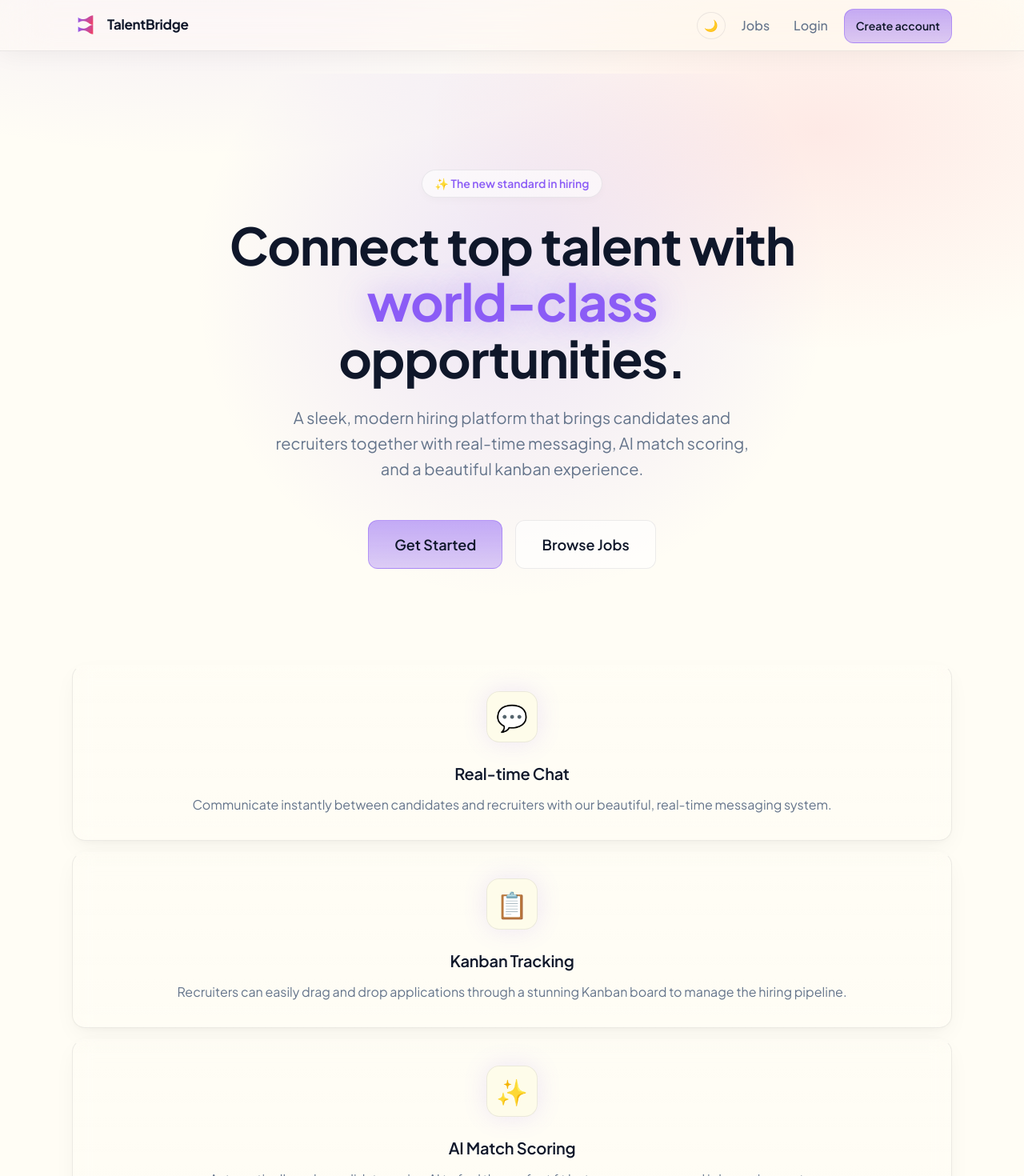
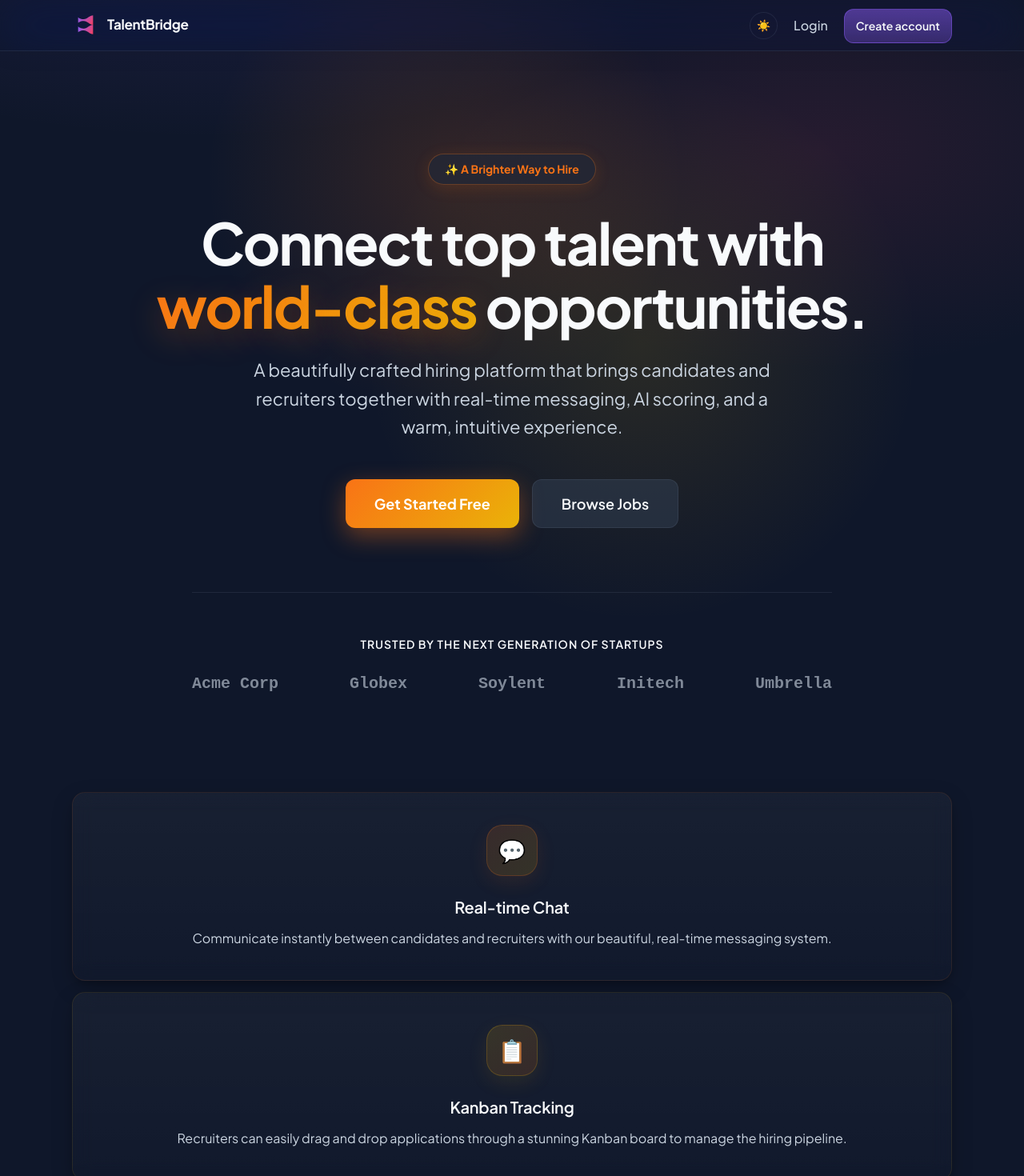
Before and after one commit to devanshibhatt23/TalentBridge, a React (Vite) app in the folder client/: page / in a window 1280 px wide. Shown: the top 1470 px of the page at 80% size. Built offline with nearby package versions, Linux system fonts and the light colour scheme.

Commit message:
feat: enhance Landing page with background orbs, improved layout, and updated UI elements

```diff
--- a/client/src/components/Navbar.jsx
+++ b/client/src/components/Navbar.jsx
@@ -101,9 +101,6 @@ export function Navbar() {
               >
                 {theme === 'light' ? '🌙' : '☀️'}
               </button>
-              <NavLink className="navlink" to="/jobs">
-                Jobs
-              </NavLink>
               <NavLink className="navlink" to="/login">
                 Login
               </NavLink>
--- a/client/src/context/ThemeContext.jsx
+++ b/client/src/context/ThemeContext.jsx
@@ -2,13 +2,30 @@ import { createContext, useContext, useEffect, useState } from 'react'
 
 const ThemeContext = createContext()
 
+// Apply the stored/default theme synchronously on module load so the
+// initial paint uses the correct theme and avoids a flash of the wrong theme.
+const _initialTheme = (() => {
+  try {
+    return localStorage.getItem('talentbridge-theme') || 'dark'
+  } catch (e) {
+    return 'dark'
+  }
+})()
+
+if (typeof document !== 'undefined') {
+  if (_initialTheme === 'light') document.documentElement.setAttribute('data-theme', 'light')
+  else document.documentElement.removeAttribute('data-theme')
+}
+
 export function ThemeProvider({ children }) {
-  const [theme, setTheme] = useState(() => {
-    return localStorage.getItem('talentbridge-theme') || 'light'
-  })
+  const [theme, setTheme] = useState(_initialTheme)
 
   useEffect(() => {
-    localStorage.setItem('talentbridge-theme', theme)
+    try {
+      localStorage.setItem('talentbridge-theme', theme)
+    } catch (e) {
+      // ignore
+    }
     if (theme === 'light') {
       document.documentElement.setAttribute('data-theme', 'light')
     } else {
@@ -17,7 +34,7 @@ export function ThemeProvider({ children }) {
   }, [theme])
 
   const toggleTheme = () => {
-    setTheme(prev => prev === 'dark' ? 'light' : 'dark')
+    setTheme((prev) => (prev === 'dark' ? 'light' : 'dark'))
   }
 
   return (
--- a/client/src/index.css
+++ b/client/src/index.css
@@ -27,6 +27,11 @@
   --warning-dim: rgba(245, 158, 11, 0.12);
   --danger: #ef4444;
   --danger-dim: rgba(239, 68, 68, 0.10);
+  /* Success / green */
+  --success-dark: #6ee7b7;
+  /* Emerald */
+  --success-light: rgba(16, 185, 129, 0.12);
+  --success-dim: rgba(16, 185, 129, 0.08);
 
   --shadow: 0 10px 30px -5px rgba(0, 0, 0, 0.3), 0 4px 10px -2px rgba(0, 0, 0, 0.2);
   --shadow-sm: 0 4px 12px -2px rgba(0, 0, 0, 0.2);
@@ -62,6 +67,11 @@
   --shadow: 0 10px 30px -5px rgba(0, 0, 0, 0.05), 0 4px 10px -2px rgba(0, 0, 0, 0.03);
   --shadow-sm: 0 4px 12px -2px rgba(0, 0, 0, 0.03);
   --shadow-glow: 0 0 30px rgba(139, 92, 246, 0.15);
+  /* Stronger green for light theme (clearer in bright backgrounds) */
+  --success-dark: #10b981;
+  /* Emerald-500 */
+  --success-light: rgba(16, 185, 129, 0.15);
+  --success-dim: rgba(16, 185, 129, 0.06);
 
   color-scheme: light;
 }
@@ -94,7 +104,12 @@ body {
 }
 
 /* Base transition for themable properties */
-.card, .btn, .input, .nav, .modal-content, article {
+.card,
+.btn,
+.input,
+.nav,
+.modal-content,
+article {
   transition: background-color 0.3s ease, border-color 0.3s ease, box-shadow 0.3s ease, color 0.3s ease;
 }
 
@@ -787,6 +802,7 @@ select.input {
   display: flex;
   gap: 8px;
   flex-wrap: wrap;
+  align-items: center;
 }
 
 .page__footer {
@@ -923,8 +939,7 @@ select.input {
   white-space: nowrap;
 }
 
-.status--applied,
-.status--open {
+.status--applied {
   background: rgba(139, 92, 246, 0.15);
   border-color: rgba(139, 92, 246, 0.40);
   color: #c4b5fd;
@@ -938,10 +953,11 @@ select.input {
 }
 
 .status--offered,
-.status--hired {
-  background: rgba(16, 185, 129, 0.15);
+.status--hired,
+.status--open {
+  background: var(--success-light);
   border-color: rgba(16, 185, 129, 0.40);
-  color: #6ee7b7;
+  color: var(--success-dark);
 }
 
 .status--rejected,
@@ -970,9 +986,9 @@ select.input {
 }
 
 .alert--success {
-  border: 1px solid rgba(63, 185, 80, 0.35);
-  background: rgba(63, 185, 80, 0.08);
-  color: #7ee787;
+  border: 1px solid rgba(16, 185, 129, 0.35);
+  background: var(--success-dim);
+  color: var(--success-dark);
 }
 
 /* ============================================
--- a/client/src/pages/Landing.jsx
+++ b/client/src/pages/Landing.jsx
@@ -12,7 +12,30 @@ export function Landing() {
   }
 
   return (
-    <div className="landing-page" style={{ paddingBottom: '80px' }}>
+    <div className="landing-page" style={{ paddingBottom: '100px', overflow: 'hidden' }}>
+
+      {/* Background Orbs */}
+      <div style={{
+        position: 'absolute',
+        top: '-10%',
+        left: '20%',
+        width: '600px',
+        height: '600px',
+        background: 'radial-gradient(circle, rgba(249, 115, 22, 0.15) 0%, rgba(249, 115, 22, 0) 70%)',
+        zIndex: -1,
+        pointerEvents: 'none'
+      }} />
+      <div style={{
+        position: 'absolute',
+        top: '10%',
+        right: '10%',
+        width: '700px',
+        height: '700px',
+        background: 'radial-gradient(circle, rgba(234, 179, 8, 0.12) 0%, rgba(234, 179, 8, 0) 70%)',
+        zIndex: -1,
+        pointerEvents: 'none'
+      }} />
+
       {/* Hero Section */}
       <section
         className="hero"
@@ -21,81 +44,161 @@ export function Landing() {
           flexDirection: 'column',
           alignItems: 'center',
           textAlign: 'center',
-          padding: '120px 20px 80px',
-          position: 'relative',
-          overflow: 'hidden'
+          padding: '100px 20px 60px',
+          position: 'relative'
         }}
       >
-        <div
-          style={{
-            position: 'absolute',
-            top: '-20%',
-            left: '50%',
-            transform: 'translateX(-50%)',
-            width: '800px',
-            height: '800px',
-            background: 'radial-gradient(circle, rgba(139,92,246,0.15) 0%, rgba(3,7,18,0) 70%)',
-            zIndex: -1,
-            pointerEvents: 'none'
-          }}
-        />
-
         <div style={{
           display: 'inline-flex',
           alignItems: 'center',
           gap: '8px',
-          padding: '6px 16px',
+          padding: '8px 20px',
           background: 'var(--panel)',
-          border: '1px solid var(--border)',
+          border: '1px solid rgba(249, 115, 22, 0.3)',
           borderRadius: '999px',
-          color: 'var(--primary)',
+          color: '#f97316',
           fontSize: '14px',
-          fontWeight: 600,
-          marginBottom: '24px',
-          boxShadow: 'var(--shadow-sm)'
+          fontWeight: 700,
+          marginBottom: '32px',
+          boxShadow: '0 4px 20px rgba(249, 115, 22, 0.15)',
+          backdropFilter: 'blur(12px)'
         }}>
-          ✨ The new standard in hiring
+          ✨ A Brighter Way to Hire
         </div>
 
-        <h1 className="h1" style={{ fontSize: '64px', maxWidth: '800px', margin: '0 0 24px 0', lineHeight: 1.1, letterSpacing: '-0.02em' }}>
-          Connect top talent with <span style={{ color: 'var(--primary)', textShadow: '0 0 40px rgba(139,92,246,0.4)' }}>world-class</span> opportunities.
+        <h1 className="h1" style={{
+          fontSize: 'clamp(48px, 6vw, 72px)',
+          maxWidth: '900px',
+          margin: '0 0 24px 0',
+          lineHeight: 1.1,
+          letterSpacing: '-0.03em',
+          position: 'relative',
+          zIndex: 1
+        }}>
+          Connect top talent with <br/>
+          <span style={{
+            background: 'linear-gradient(135deg, #f97316 0%, #eab308 100%)',
+            WebkitBackgroundClip: 'text',
+            WebkitTextFillColor: 'transparent',
+            textShadow: '0 10px 40px rgba(249, 115, 22, 0.3)'
+          }}>
+            world-class
+          </span> opportunities.
         </h1>
 
-        <p className="muted" style={{ fontSize: '20px', maxWidth: '600px', margin: '0 0 48px 0', lineHeight: 1.6 }}>
-          A sleek, modern hiring platform that brings candidates and recruiters together with real-time messaging, AI match scoring, and a beautiful kanban experience.
+        <p className="muted" style={{
+          fontSize: 'clamp(18px, 2vw, 22px)',
+          maxWidth: '650px',
+          margin: '0 0 48px 0',
+          lineHeight: 1.6
+        }}>
+          A beautifully crafted hiring platform that brings candidates and recruiters together with real-time messaging, AI scoring, and a warm, intuitive experience.
         </p>
 
-        <div style={{ display: 'flex', gap: '16px', flexWrap: 'wrap', justifyContent: 'center' }}>
-          <Link to="/register" className="btn btn--primary" style={{ padding: '16px 32px', fontSize: '18px', borderRadius: '12px' }}>
-            Get Started
+        <div style={{ display: 'flex', gap: '16px', flexWrap: 'wrap', justifyContent: 'center', position: 'relative', zIndex: 2 }}>
+          <Link to="/register" className="btn" style={{
+            padding: '16px 36px',
+            fontSize: '18px',
+            borderRadius: '12px',
+            background: 'linear-gradient(135deg, #f97316 0%, #eab308 100%)',
+            color: '#fff',
+            border: 'none',
+            boxShadow: '0 10px 30px rgba(249, 115, 22, 0.4)',
+            fontWeight: 700
+          }}>
+            Get Started Free
           </Link>
-          <Link to="/jobs" className="btn btn--ghost" style={{ padding: '16px 32px', fontSize: '18px', borderRadius: '12px', background: 'var(--panel)', border: '1px solid var(--border)' }}>
+          <Link to="/jobs" className="btn btn--ghost" style={{
+            padding: '16px 36px',
+            fontSize: '18px',
+            borderRadius: '12px',
+            background: 'var(--panel-strong)',
+            border: '1px solid var(--border)',
+            fontWeight: 600
+          }}>
             Browse Jobs
           </Link>
+        </div>
+
+        {/* Trusted By Banner */}
+        <div style={{ marginTop: '80px', paddingTop: '40px', borderTop: '1px solid var(--border)', width: '100%', maxWidth: '800px' }}>
+          <p className="faint" style={{ fontSize: '14px', fontWeight: 600, textTransform: 'uppercase', letterSpacing: '1px', marginBottom: '24px' }}>
+            Trusted by the next generation of startups
+          </p>
+          <div style={{ display: 'flex', justifyContent: 'space-between', alignItems: 'center', opacity: 0.6, flexWrap: 'wrap', gap: '32px' }}>
+            {['Acme Corp', 'Globex', 'Soylent', 'Initech', 'Umbrella'].map(company => (
+              <span key={company} style={{ fontSize: '20px', fontWeight: 800, fontFamily: 'monospace', color: 'var(--muted)' }}>
+                {company}
+              </span>
+            ))}
+          </div>
         </div>
       </section>
 
       {/* Features Grid */}
-      <section className="container" style={{ marginTop: '40px' }}>
+      <section className="container" style={{ marginTop: '60px', position: 'relative', zIndex: 1 }}>
         <div className="grid grid--3">
-          <div className="card" style={{ padding: '32px', textAlign: 'center', display: 'flex', flexDirection: 'column', alignItems: 'center' }}>
-            <div style={{ width: '64px', height: '64px', borderRadius: '16px', background: 'var(--panel-strong)', display: 'flex', alignItems: 'center', justifyContent: 'center', fontSize: '32px', marginBottom: '24px', border: '1px solid var(--border)', boxShadow: 'var(--shadow-glow)' }}>
+          <div className="card" style={{
+            padding: '40px 32px',
+            textAlign: 'center',
+            display: 'flex',
+            flexDirection: 'column',
+            alignItems: 'center',
+            borderColor: 'rgba(249, 115, 22, 0.1)',
+            transition: 'transform 0.3s ease, box-shadow 0.3s ease'
+          }}>
+            <div style={{
+              width: '64px', height: '64px', borderRadius: '20px',
+              background: 'linear-gradient(135deg, rgba(249, 115, 22, 0.15), rgba(234, 179, 8, 0.15))',
+              border: '1px solid rgba(249, 115, 22, 0.2)',
+              color: '#f97316',
+              display: 'flex', alignItems: 'center', justifyContent: 'center', fontSize: '28px', marginBottom: '24px',
+              boxShadow: '0 8px 24px rgba(249, 115, 22, 0.1)'
+            }}>
               💬
             </div>
             <h3 className="h2" style={{ fontSize: '20px', marginBottom: '12px' }}>Real-time Chat</h3>
             <p className="muted" style={{ margin: 0 }}>Communicate instantly between candidates and recruiters with our beautiful, real-time messaging system.</p>
           </div>
 
-          <div className="card" style={{ padding: '32px', textAlign: 'center', display: 'flex', flexDirection: 'column', alignItems: 'center' }}>
-            <div style={{ width: '64px', height: '64px', borderRadius: '16px', background: 'var(--panel-strong)', display: 'flex', alignItems: 'center', justifyContent: 'center', fontSize: '32px', marginBottom: '24px', border: '1px solid var(--border)', boxShadow: 'var(--shadow-glow)' }}>
+          <div className="card" style={{
+            padding: '40px 32px',
+            textAlign: 'center',
+            display: 'flex',
+            flexDirection: 'column',
+            alignItems: 'center',
+            borderColor: 'rgba(234, 179, 8, 0.1)'
+          }}>
+            <div style={{
+              width: '64px', height: '64px', borderRadius: '20px',
+              background: 'linear-gradient(135deg, rgba(234, 179, 8, 0.15), rgba(249, 115, 22, 0.15))',
+              border: '1px solid rgba(234, 179, 8, 0.2)',
+              color: '#eab308',
+              display: 'flex', alignItems: 'center', justifyContent: 'center', fontSize: '28px', marginBottom: '24px',
+              boxShadow: '0 8px 24px rgba(234, 179, 8, 0.1)'
+            }}>
               📋
             </div>
             <h3 className="h2" style={{ fontSize: '20px', marginBottom: '12px' }}>Kanban Tracking</h3>
             <p className="muted" style={{ margin: 0 }}>Recruiters can easily drag and drop applications through a stunning Kanban board to manage the hiring pipeline.</p>
           </div>
 
-          <div className="card" style={{ padding: '32px', textAlign: 'center', display: 'flex', flexDirection: 'column', alignItems: 'center' }}>
-            <div style={{ width: '64px', height: '64px', borderRadius: '16px', background: 'var(--panel-strong)', display: 'flex', alignItems: 'center', justifyContent: 'center', fontSize: '32px', marginBottom: '24px', border: '1px solid var(--border)', boxShadow: 'var(--shadow-glow)' }}>
+          <div className="card" style={{
+            padding: '40px 32px',
+            textAlign: 'center',
+            display: 'flex',
+            flexDirection: 'column',
+            alignItems: 'center',
+            borderColor: 'rgba(249, 115, 22, 0.1)'
+          }}>
+            <div style={{
+              width: '64px', height: '64px', borderRadius: '20px',
+              background: 'linear-gradient(135deg, rgba(249, 115, 22, 0.15), rgba(234, 179, 8, 0.15))',
+              border: '1px solid rgba(249, 115, 22, 0.2)',
+              color: '#f97316',
+              display: 'flex', alignItems: 'center', justifyContent: 'center', fontSize: '28px', marginBottom: '24px',
+              boxShadow: '0 8px 24px rgba(249, 115, 22, 0.1)'
+            }}>
               ✨
             </div>
             <h3 className="h2" style={{ fontSize: '20px', marginBottom: '12px' }}>AI Match Scoring</h3>
```
